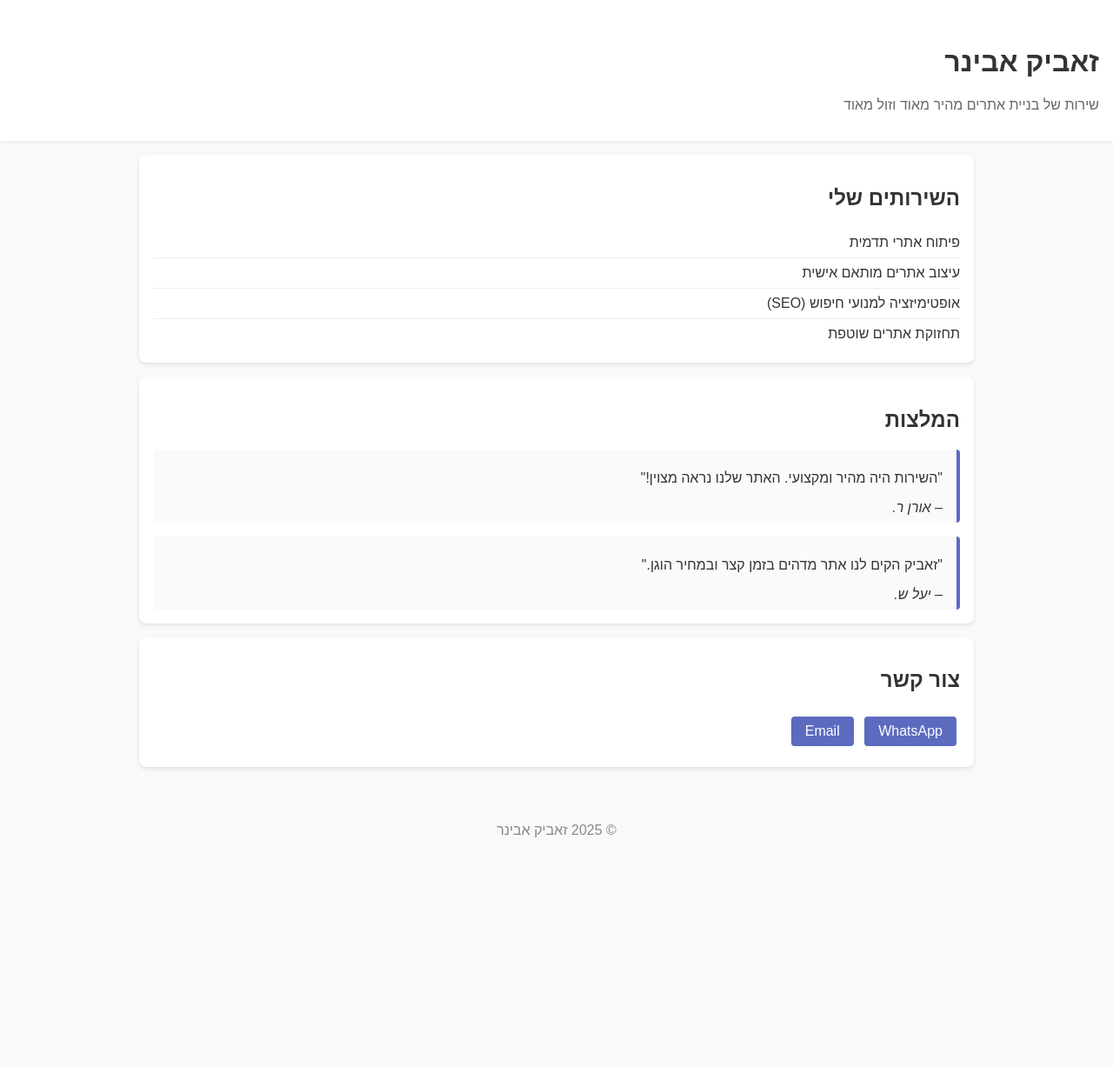
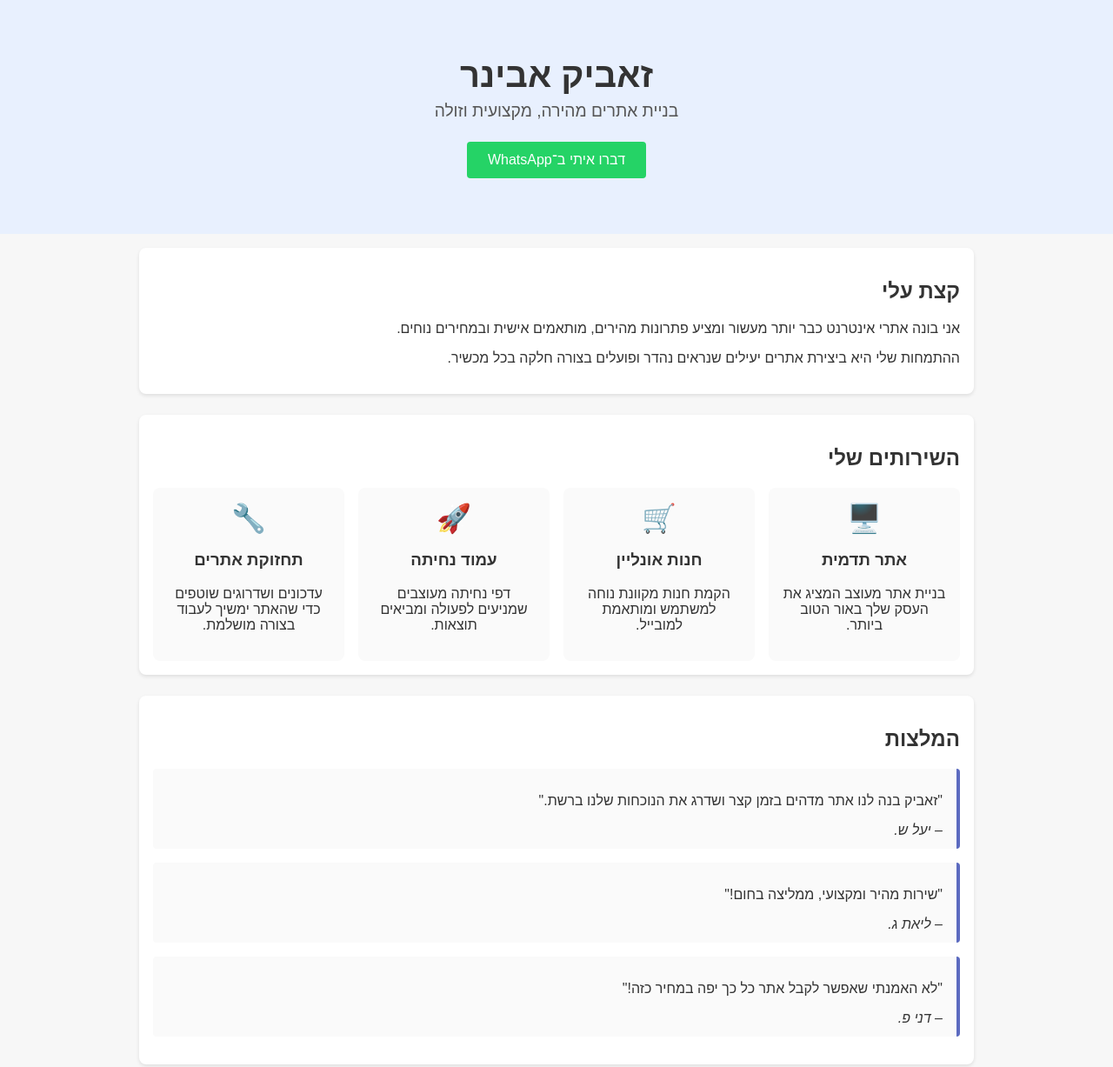
Before and after one commit to Zevik/codex-1, a plain HTML site: page index.html in a window 1280 px wide. Shown: the top 1227 px of the page at 87% size. Before the commit the page ends 996 px from the top, so only its background shows below. Drawn offline with Linux system fonts and the light colour scheme; a web font is replaced by a local one.

Commit message:
Design full Hebrew business site

```diff
--- a/index.html
+++ b/index.html
@@ -10,38 +10,73 @@
     <link rel="stylesheet" href="styles.css">
 </head>
 <body dir="rtl">
-    <header class="header">
-        <h1>זאביק אבינר</h1>
-        <p class="subheading">שירות של בניית אתרים מהיר מאוד וזול מאוד</p>
+    <header class="hero">
+        <div class="container">
+            <h1 class="title">זאביק אבינר</h1>
+            <p class="subtitle">בניית אתרים מהירה, מקצועית וזולה</p>
+            <a class="cta" href="https://wa.me/972521234567" target="_blank" rel="noopener">דברו איתי ב־WhatsApp</a>
+        </div>
     </header>
 
-    <main>
+    <main class="container">
+        <section class="about">
+            <h2>קצת עלי</h2>
+            <p>אני בונה אתרי אינטרנט כבר יותר מעשור ומציע פתרונות מהירים, מותאמים אישית ובמחירים נוחים.</p>
+            <p>ההתמחות שלי היא ביצירת אתרים יעילים שנראים נהדר ופועלים בצורה חלקה בכל מכשיר.</p>
+        </section>
+
         <section class="services">
             <h2>השירותים שלי</h2>
-            <ul>
-                <li>פיתוח אתרי תדמית</li>
-                <li>עיצוב אתרים מותאם אישית</li>
-                <li>אופטימיזציה למנועי חיפוש (SEO)</li>
-                <li>תחזוקת אתרים שוטפת</li>
-            </ul>
+            <div class="grid">
+                <div class="card">
+                    <div class="icon">🖥️</div>
+                    <h3>אתר תדמית</h3>
+                    <p>בניית אתר מעוצב המציג את העסק שלך באור הטוב ביותר.</p>
+                </div>
+                <div class="card">
+                    <div class="icon">🛒</div>
+                    <h3>חנות אונליין</h3>
+                    <p>הקמת חנות מקוונת נוחה למשתמש ומותאמת למובייל.</p>
+                </div>
+                <div class="card">
+                    <div class="icon">🚀</div>
+                    <h3>עמוד נחיתה</h3>
+                    <p>דפי נחיתה מעוצבים שמניעים לפעולה ומביאים תוצאות.</p>
+                </div>
+                <div class="card">
+                    <div class="icon">🔧</div>
+                    <h3>תחזוקת אתרים</h3>
+                    <p>עדכונים ושדרוגים שוטפים כדי שהאתר ימשיך לעבוד בצורה מושלמת.</p>
+                </div>
+            </div>
         </section>
 
         <section class="testimonials">
             <h2>המלצות</h2>
             <blockquote>
-                <p>"השירות היה מהיר ומקצועי. האתר שלנו נראה מצוין!"</p>
-                <cite>&ndash; אורן ר.</cite>
+                <p>"זאביק בנה לנו אתר מדהים בזמן קצר ושדרג את הנוכחות שלנו ברשת."</p>
+                <cite>&ndash; יעל ש.</cite>
             </blockquote>
             <blockquote>
-                <p>"זאביק הקים לנו אתר מדהים בזמן קצר ובמחיר הוגן."</p>
-                <cite>&ndash; יעל ש.</cite>
+                <p>"שירות מהיר ומקצועי, ממליצה בחום!"</p>
+                <cite>&ndash; ליאת ג.</cite>
+            </blockquote>
+            <blockquote>
+                <p>"לא האמנתי שאפשר לקבל אתר כל כך יפה במחיר כזה!"</p>
+                <cite>&ndash; דני פ.</cite>
             </blockquote>
         </section>
 
         <section class="contact">
             <h2>צור קשר</h2>
-            <a class="btn" href="https://wa.me/972521234567" target="_blank" rel="noopener">WhatsApp</a>
-            <a class="btn" href="mailto:zevik@example.com">Email</a>
+            <a class="whatsapp" href="https://wa.me/972521234567" target="_blank" rel="noopener">דברו איתי ב־WhatsApp</a>
+            <p class="email">או במייל: <a href="mailto:zevik@example.com">zevik@example.com</a></p>
+            <form class="contact-form">
+                <input type="text" placeholder="שם" required>
+                <input type="email" placeholder="אימייל" required>
+                <textarea rows="4" placeholder="הודעה"></textarea>
+                <button type="submit">שליחה</button>
+            </form>
         </section>
     </main>
 
--- a/styles.css
+++ b/styles.css
@@ -2,87 +2,143 @@ body {
     direction: rtl;
     text-align: right;
     margin: 0;
-    padding: 0;
     font-family: 'Alef', sans-serif;
-    background: #f9f9f9;
+    background: #f7f7f7;
     color: #333;
 }
 
-.header {
-    background: #ffffff;
-    padding: 2rem 1rem;
-    box-shadow: 0 2px 4px rgba(0,0,0,0.05);
-}
-
-.subheading {
-    margin: 0.5rem 0 0;
-    color: #666;
-}
-
-main {
+.container {
     max-width: 960px;
     margin: auto;
     padding: 1rem;
 }
 
-.services, .testimonials, .contact {
-    background: #ffffff;
-    border-radius: 8px;
-    padding: 1rem;
-    margin-bottom: 1rem;
-    box-shadow: 0 2px 4px rgba(0,0,0,0.1);
+.hero {
+    background: #e8f0fe;
+    text-align: center;
+    padding: 3rem 1rem;
 }
 
-.services ul {
-    list-style: none;
-    padding: 0;
+.hero .title {
     margin: 0;
+    font-size: 2.5rem;
 }
 
-.services li {
-    padding: 0.5rem 0;
-    border-bottom: 1px solid #eee;
+.hero .subtitle {
+    margin: 0.5rem 0 1.5rem;
+    font-size: 1.2rem;
+    color: #555;
 }
 
-.services li:last-child {
-    border-bottom: none;
-}
-
-.testimonials blockquote {
-    margin: 0;
-    padding: 0.5rem 1rem;
-    background: #fafafa;
-    border-right: 4px solid #5c6bc0;
-    border-radius: 4px;
-}
-
-.testimonials blockquote + blockquote {
-    margin-top: 1rem;
-}
-
-.contact .btn {
+.cta {
     display: inline-block;
-    margin: 0.5rem 0.25rem;
-    padding: 0.5rem 1rem;
-    background: #5c6bc0;
+    padding: 0.75rem 1.5rem;
+    background: #25d366;
     color: #fff;
     text-decoration: none;
     border-radius: 4px;
     transition: background 0.3s;
 }
 
-.contact .btn:hover {
+.cta:hover {
+    background: #1da851;
+}
+
+section {
+    background: #fff;
+    border-radius: 8px;
+    box-shadow: 0 2px 4px rgba(0,0,0,0.1);
+    padding: 1rem;
+    margin-bottom: 1.5rem;
+}
+
+.services .grid {
+    display: grid;
+    grid-template-columns: repeat(auto-fit, minmax(200px, 1fr));
+    gap: 1rem;
+}
+
+.card {
+    padding: 1rem;
+    border-radius: 8px;
+    background: #fafafa;
+    text-align: center;
+    transition: transform 0.2s;
+}
+
+.card:hover {
+    transform: translateY(-4px);
+}
+
+.icon {
+    font-size: 2rem;
+    margin-bottom: 0.5rem;
+}
+
+.testimonials blockquote {
+    background: #fafafa;
+    border-right: 4px solid #5c6bc0;
+    border-radius: 4px;
+    margin: 0 0 1rem;
+    padding: 0.75rem 1rem;
+}
+
+.whatsapp {
+    display: inline-block;
+    padding: 0.75rem 1.5rem;
+    background: #25d366;
+    color: #fff;
+    text-decoration: none;
+    border-radius: 4px;
+    transition: background 0.3s;
+}
+
+.whatsapp:hover {
+    background: #1da851;
+}
+
+.email {
+    margin-top: 1rem;
+}
+
+.contact-form {
+    margin-top: 1rem;
+    display: flex;
+    flex-direction: column;
+    gap: 0.5rem;
+}
+
+.contact-form input,
+.contact-form textarea {
+    padding: 0.5rem;
+    border: 1px solid #ccc;
+    border-radius: 4px;
+    font: inherit;
+}
+
+.contact-form button {
+    align-self: flex-start;
+    padding: 0.5rem 1rem;
+    background: #5c6bc0;
+    color: #fff;
+    border: none;
+    border-radius: 4px;
+    cursor: pointer;
+    transition: background 0.3s;
+}
+
+.contact-form button:hover {
     background: #3949ab;
 }
 
 .footer {
     text-align: center;
     padding: 1rem;
-    color: #888;
+    color: #777;
 }
 
 @media (max-width: 600px) {
-    .services, .testimonials, .contact {
-        padding: 1rem;
+    .hero .title {
+        font-size: 2rem;
     }
 }
```
